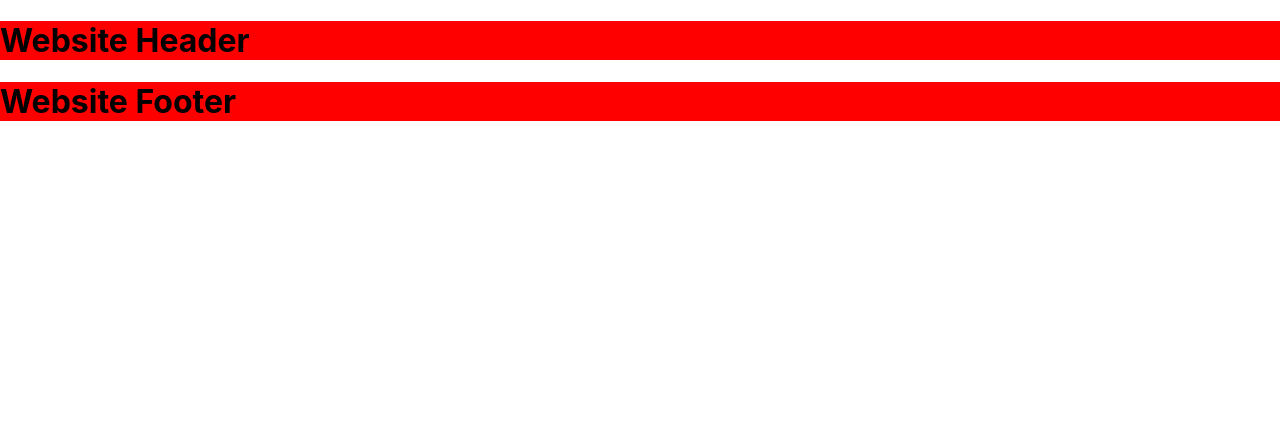
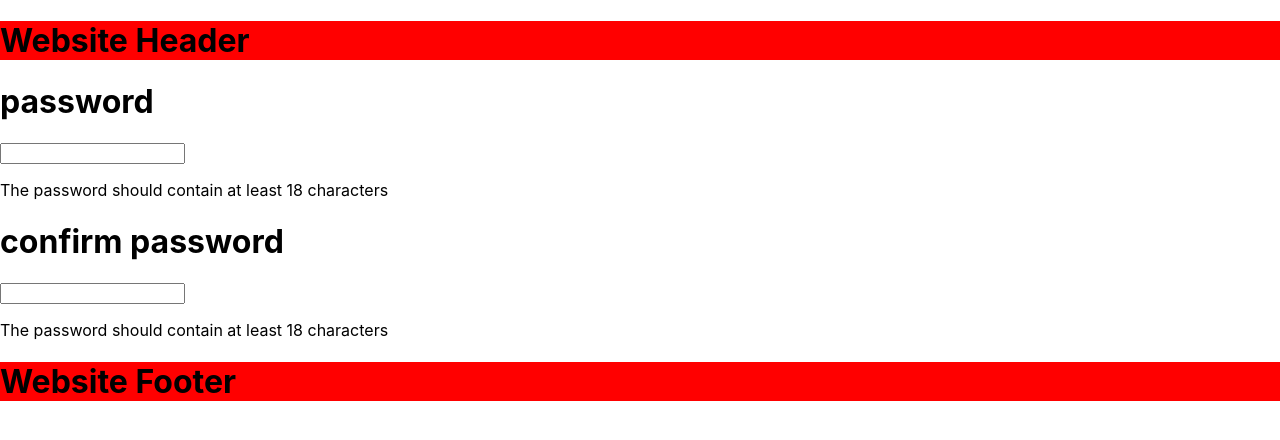
Before and after one commit to ityuvtrainings/react-project-batch-2, a React (Create React App) app: page /PasswordFieldUserId in a window 1280 px wide. Shown: the top 440 px of the page. Built offline with nearby package versions, Linux system fonts and the light colour scheme.

Commit message:
localstore

```diff
--- a/src/App.js
+++ b/src/App.js
@@ -1,13 +1,13 @@
 import { Route, BrowserRouter, Routes, Link } from "react-router";
 import Home from "./page/home";
-import About from "./page/about"
-import Contact from "./page/contact"
 import Layout from "./Layout/layout";
 import City from "./page/city";
 import HookUseRef from "./page/use-ref";
 import Counter from "./page/use-reducer";
 import CounterCallBack from "./page/use-callback";
 import UseEffectEvents from "./page/usereffectevent"
+import { useEffect } from "react";
+import PasswordFieldUserId from "./page/PasswordFieldUserId";
 function App() {//1
   const rountlist=[
     {
@@ -46,7 +46,15 @@ function App() {//1
       path:'useeffectEvent',
       element:<UseEffectEvents/>
     }
+    ,{
+      path:'PasswordFieldUserId',
+      element:<PasswordFieldUserId/>
+    }
   ]
+  useEffect(()=>{
+    console.log("Ajmer")
+        localStorage.setItem('userdetails',JSON.stringify({name:'rajesh',age:25}))
+  },[])
   return (
     <>
       <Layout>
--- /dev/null
+++ b/src/page/PasswordFieldUserId.jsx
@@ -0,0 +1,23 @@
+import { useId } from "react";
+const PasswordFieldUserId = () => {
+    const UserPasswordField = useId()
+    return (
+        <>
+            <input type="text" aria-describedby="UserPasswordField" />
+            <p id={UserPasswordField}>
+                The password should contain at least 18 characters
+            </p>
+        </>
+    )
+}
+const PasswordFieldUser=()=>{
+    return(
+        <>
+            <h1>password</h1>
+            <PasswordFieldUserId/>
+            <h1>confirm password</h1>
+            <PasswordFieldUserId/>
+        </>
+    )
+}
+export default PasswordFieldUser;
--- a/src/page/home.jsx
+++ b/src/page/home.jsx
@@ -1,8 +1,14 @@
+import { useEffect, useState } from "react";
 import { useLocation } from "react-router";
 const Home=()=>{
     const location=useLocation()
     console.log(location.state)
      console.log(location)
+    const [data,setdata]=useState(null)
+    useEffect(()=>{
+        const datalocal=localStorage.getItem('userdetails')
+        console.log(JSON.parse(datalocal))
+    })
     return(
         <>
             <h1>Home page</h1>
--- a/src/page/usereffectevent.js
+++ b/src/page/usereffectevent.js
@@ -13,7 +13,6 @@ const UseEffectEvents = () => {
             clearInterval(idv);
         };
     }, []);
-
     return (
         <>
             <h1>
```
